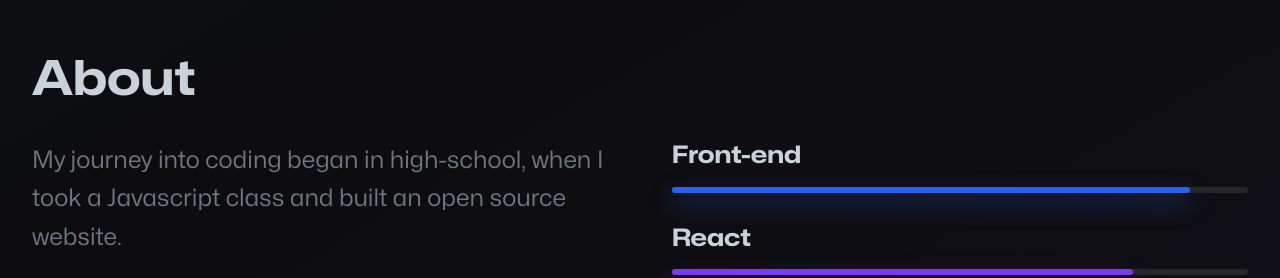
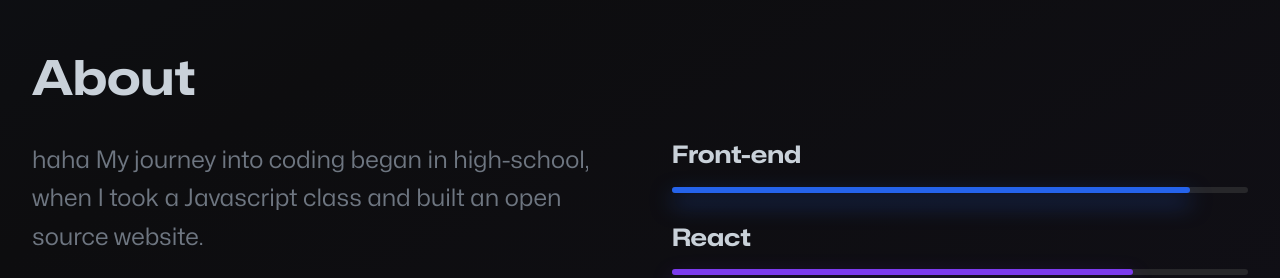
Before and after one commit to ChriKarb/codespaces-actions-playground, a plain HTML site: page src/index.html in a window 1280 px wide. Shown: the part 1020-1298 px from the top of the page. Drawn offline with Linux system fonts and the light colour scheme.

Commit message:
Update index.html

```diff
--- a/src/index.html
+++ b/src/index.html
@@ -69,7 +69,7 @@
       <div class="flex gap">
         <div class="full-width">
           <p>
-            My journey into coding began in high-school, when I took a
+            haha My journey into coding began in high-school, when I took a
             Javascript class and built an open source website.
           </p>
           <p>
```
